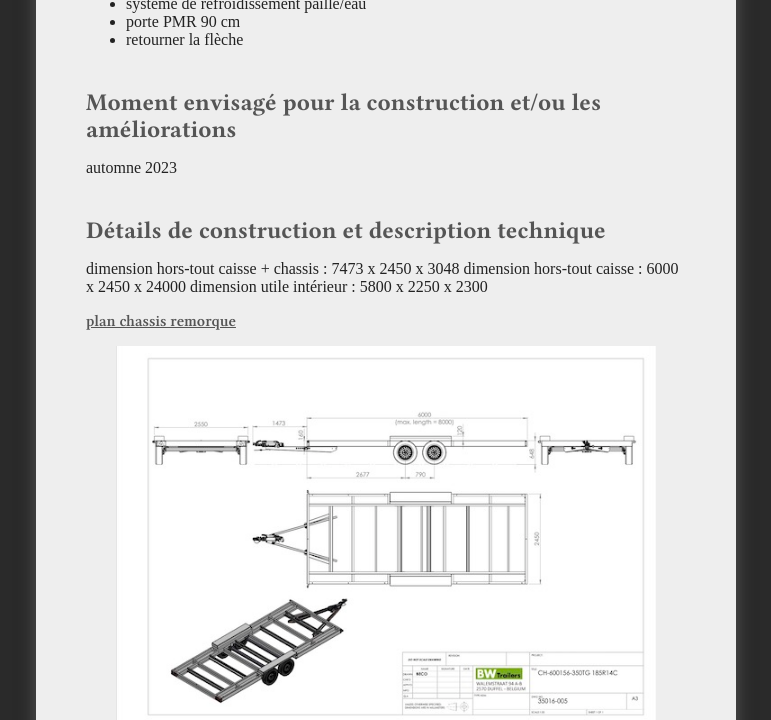
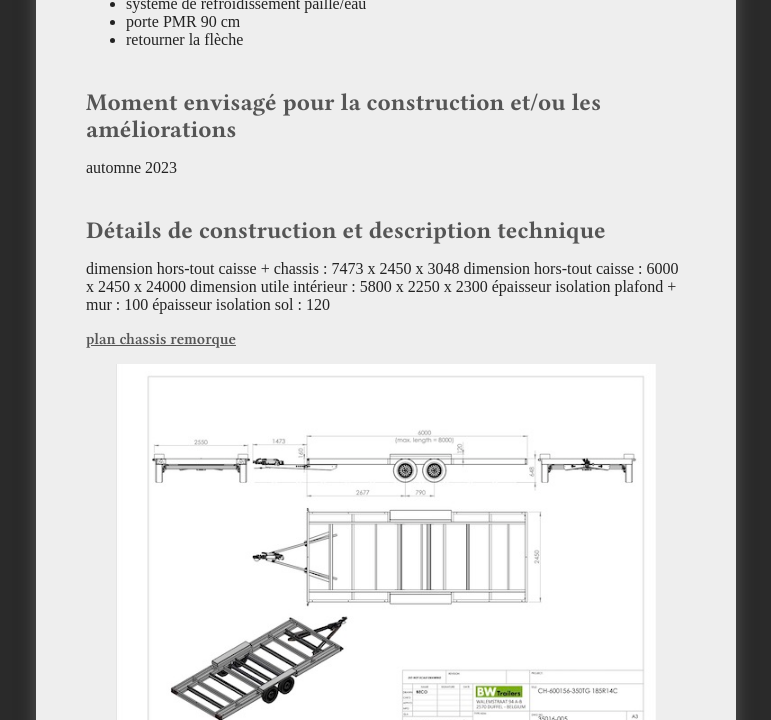
Before and after one commit to virginienokill/camera-obscura, a Jekyll site: the page built from contenu/prototypes/camera05.md, in a window 1280 px wide and 900 px high, scrolled down 1990 px, cut to the strip 0-720 px from the top of the window. Shown: the whole strip, without its empty margins (254-1025 px from the left). Built offline with Jekyll 4.4.1, drawn with Linux system fonts in a browser that asks for light colours; nearby versions of some CDN libraries; some web fonts are replaced; our own code applies the rules of GitHub Pages for plain Markdown files; a script that is not in the unit is left out; the repository's description, which GitHub fills in, is left out.

Commit message:
Update camera05.md

```diff
--- a/contenu/prototypes/camera05.md
+++ b/contenu/prototypes/camera05.md
@@ -53,6 +53,8 @@
 dimension hors-tout caisse + chassis : 7473 x 2450 x 3048
 dimension hors-tout caisse : 6000 x 2450 x 24000
 dimension utile intérieur : 5800 x 2250 x 2300
+épaisseur isolation plafond + mur : 100
+épaisseur isolation sol : 120
 
 [plan chassis remorque](../plans/doc_bw_tiny_house_ch600.pdf)
 
```
